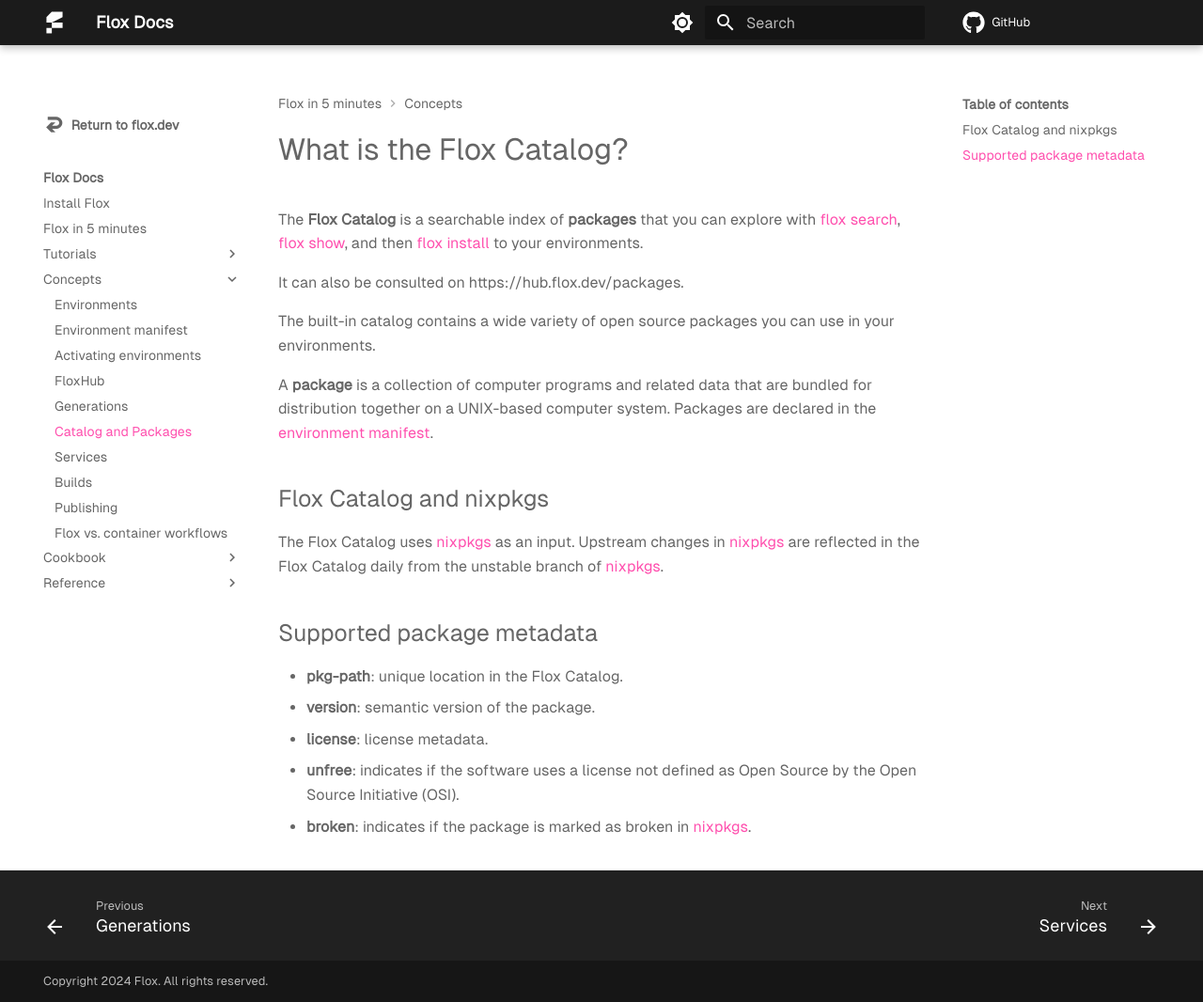
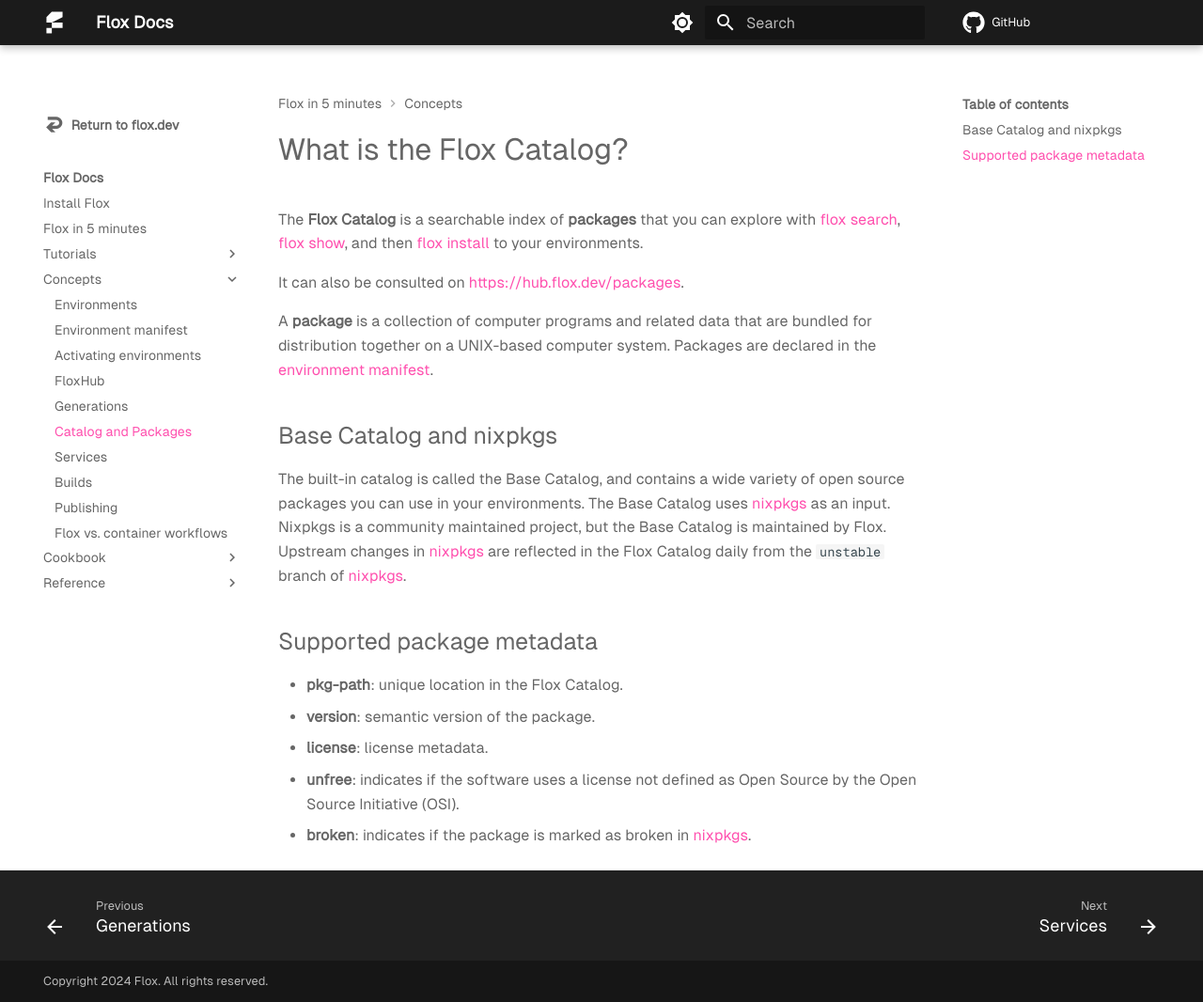
Before and after one commit to flox/floxdocs, an MkDocs documentation site: the page built from docs/concepts/packages-and-catalog.md, in a window 1280 px wide and 1066 px high. Shown: the whole window at 94% size. Built offline with MkDocs 1.6.1 and Material for MkDocs 9.7.7, drawn with Linux system fonts in a browser that asks for light colours; plug-ins that fetch from the network failed and are left out; comment, search, counter and statistics services are not loaded.

Commit message:
chore: clarify Flox Catalog vs. Base Catalog

```diff
--- a/docs/concepts/packages-and-catalog.md
+++ b/docs/concepts/packages-and-catalog.md
@@ -9,19 +9,18 @@
 [flox search][flox_search], [flox show][flox_show], and then [flox install][flox_install] to your
 environments.
 
-It can also be consulted on https://hub.flox.dev/packages.
-
-The built-in catalog contains a wide variety of open source packages you can use
-in your environments.
+It can also be consulted on [https://hub.flox.dev/packages](https://hub.flox.dev/packages).
 
 A **package** is a collection of computer programs and related data that are
 bundled for distribution together on a UNIX-based computer system.
 Packages are declared in the [environment manifest][manifest_concept].
 
-## Flox Catalog and nixpkgs
+## Base Catalog and nixpkgs
 
-The Flox Catalog uses [nixpkgs][nixpkgs] as an input.
-Upstream changes in [nixpkgs][nixpkgs] are reflected in the Flox Catalog daily from the unstable branch of [nixpkgs][nixpkgs].
+The built-in catalog is called the Base Catalog, and contains a wide variety of open source packages you can use in your environments.
+The Base Catalog uses [nixpkgs][nixpkgs] as an input.
+Nixpkgs is a community maintained project, but the Base Catalog is maintained by Flox.
+Upstream changes in [nixpkgs][nixpkgs] are reflected in the Flox Catalog daily from the `unstable` branch of [nixpkgs][nixpkgs].
 
 ## Supported package metadata
 
```
Also changed, not shown: docs/concepts/publishing.md (+2 -0 lines).
